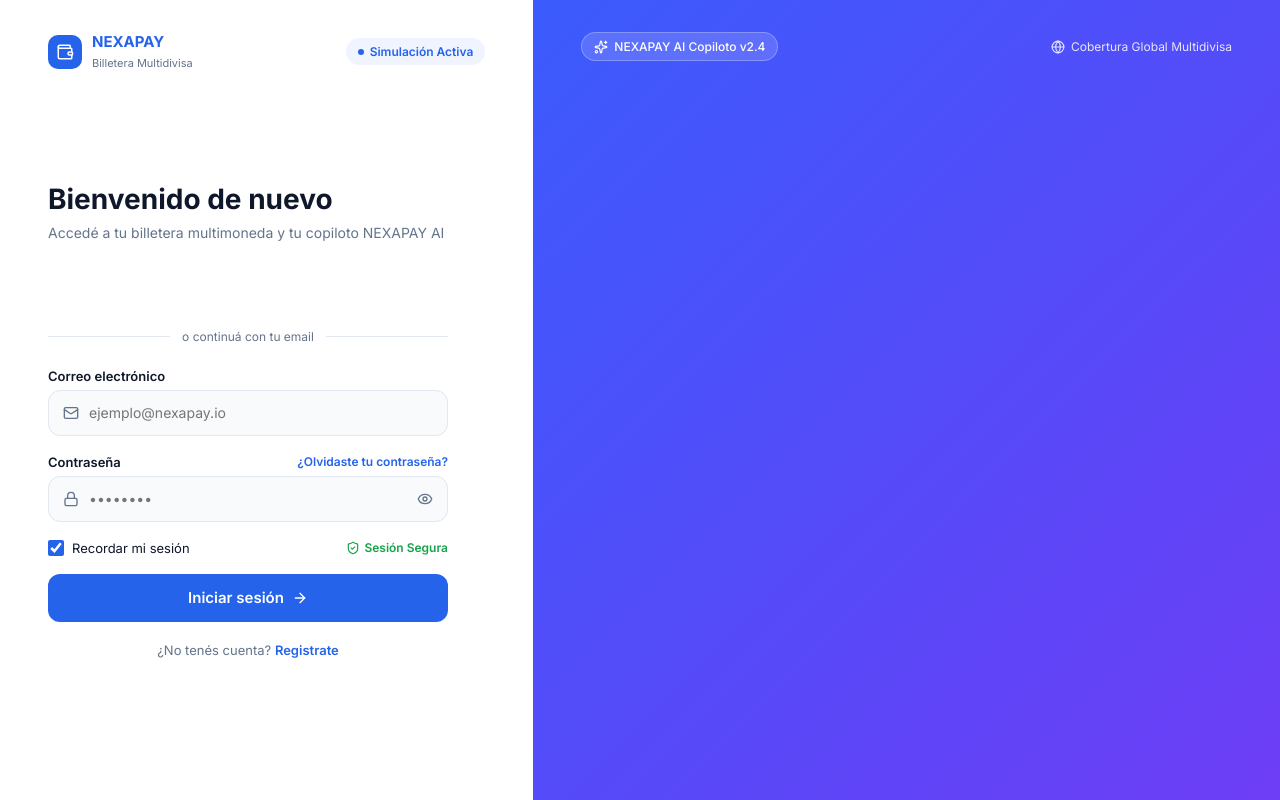
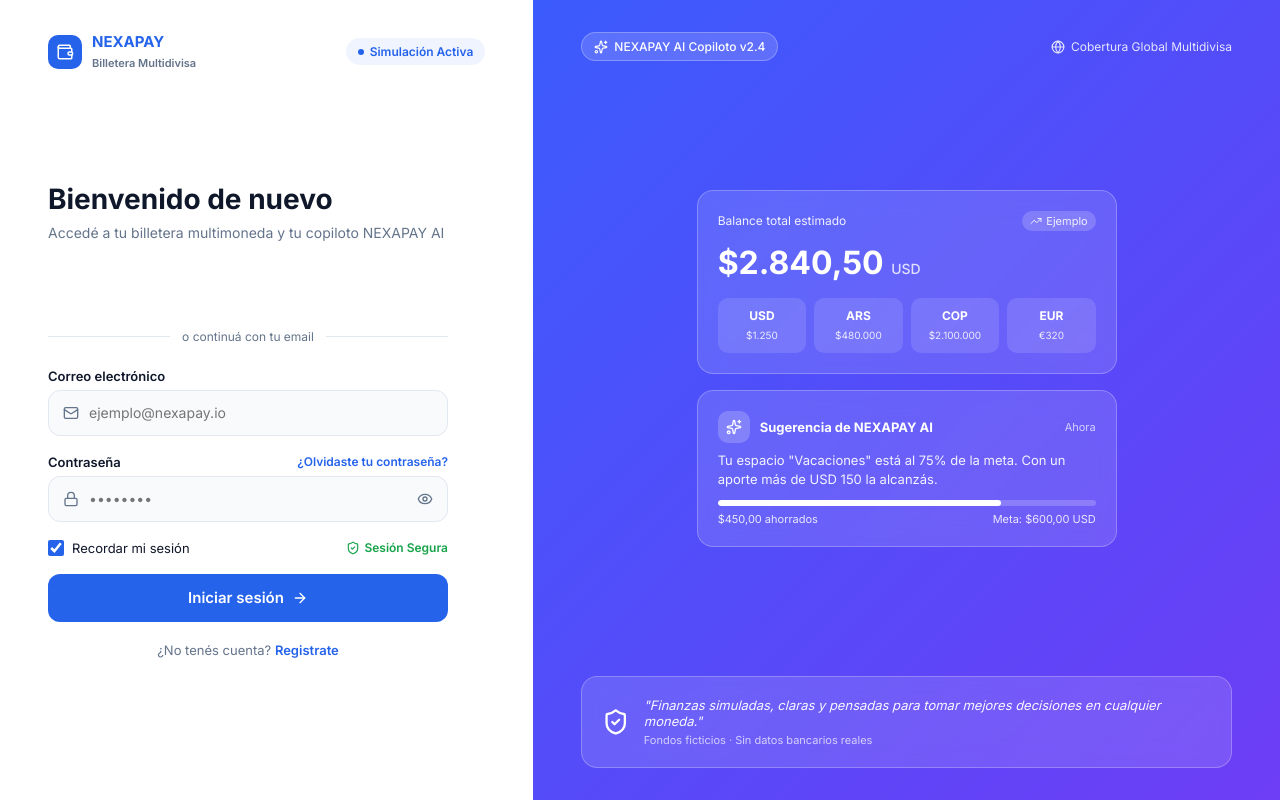
Before and after one commit to lNexapay/nexapay-frontend, a React (Vite) app: page /login in a window 1280 px wide. Built offline with nearby package versions, Linux system fonts and the light colour scheme; no server answers.

Commit message:
feat: panel visual completo en Login y Registro
El panel decorativo muestra un balance de ejemplo con las cuatro monedas, una sugerencia de NEXAPAY AI con la barra de una meta y una frase al pie. El logo de Login y Registro lleva a la landing.

```diff
--- a/src/components/AuthLayout/AuthLayout.tsx
+++ b/src/components/AuthLayout/AuthLayout.tsx
@@ -1,4 +1,5 @@
 import type { ReactNode } from 'react'
+import { Link } from 'react-router-dom'
 import Logo from '../Logo/Logo'
 import PanelVisual from './PanelVisual'
 import styles from './AuthLayout.module.css'
@@ -8,7 +9,9 @@ export default function AuthLayout({ children }: { children: ReactNode }) {
     <div className={styles.pagina}>
       <section className={styles.formulario}>
         <header className={styles.header}>
-          <Logo />
+          <Link to="/" aria-label="Ir al inicio de NEXAPAY">
+            <Logo />
+          </Link>
           <span className={styles.badge}>
             <span className={styles.punto} /> Simulación Activa
           </span>
--- a/src/components/AuthLayout/PanelVisual.module.css
+++ b/src/components/AuthLayout/PanelVisual.module.css
@@ -34,6 +34,153 @@
   opacity: 0.85;
 }
 
+.tarjetas {
+  display: flex;
+  flex-direction: column;
+  align-items: center;
+  gap: 16px;
+  margin: auto 0;
+}
+
+.vidrio {
+  width: 100%;
+  max-width: 420px;
+  padding: 20px;
+  border-radius: 16px;
+  background: rgba(255, 255, 255, 0.12);
+  border: 1px solid rgba(255, 255, 255, 0.25);
+  backdrop-filter: blur(12px);
+}
+
+.balanceFila {
+  display: flex;
+  justify-content: space-between;
+  align-items: center;
+  font-size: 12px;
+  opacity: 0.9;
+}
+
+.subida {
+  display: flex;
+  align-items: center;
+  gap: 4px;
+  background: rgba(255, 255, 255, 0.2);
+  padding: 3px 8px;
+  border-radius: 999px;
+  font-size: 11px;
+}
+
+.monto {
+  font-size: 32px;
+  font-weight: 700;
+  margin: 12px 0 16px;
+}
+
+.monto span {
+  font-size: 14px;
+  font-weight: 500;
+  opacity: 0.8;
+}
+
+.monedas {
+  display: grid;
+  grid-template-columns: repeat(4, minmax(0, 1fr));
+  gap: 8px;
+}
+
+.moneda {
+  background: rgba(255, 255, 255, 0.12);
+  border-radius: 10px;
+  padding: 10px 6px;
+  text-align: center;
+}
+
+.moneda strong {
+  display: block;
+  font-size: 12px;
+}
+
+.moneda span {
+  font-size: 10px;
+  opacity: 0.85;
+}
+
+.sugerenciaFila {
+  display: flex;
+  align-items: center;
+  gap: 10px;
+  margin-bottom: 8px;
+}
+
+.sugerenciaFila strong {
+  flex: 1;
+  font-size: 13px;
+}
+
+.sugerenciaFila small {
+  font-size: 11px;
+  opacity: 0.7;
+}
+
+.sugerenciaIcono {
+  width: 32px;
+  height: 32px;
+  border-radius: 10px;
+  background: rgba(255, 255, 255, 0.2);
+  display: grid;
+  place-items: center;
+}
+
+.sugerenciaTexto {
+  font-size: 13px;
+  opacity: 0.92;
+  margin-bottom: 12px;
+  line-height: 1.45;
+}
+
+.barra {
+  height: 6px;
+  border-radius: 999px;
+  background: rgba(255, 255, 255, 0.2);
+  overflow: hidden;
+}
+
+.barra div {
+  height: 100%;
+  width: 75%;
+  background: #fff;
+  border-radius: inherit;
+}
+
+.barraInfo {
+  display: flex;
+  justify-content: space-between;
+  font-size: 11px;
+  opacity: 0.85;
+  margin-top: 6px;
+}
+
+.cita {
+  max-width: none;
+  display: flex;
+  gap: 14px;
+  align-items: center;
+  font-size: 13px;
+}
+
+.cita p {
+  font-style: italic;
+  opacity: 0.95;
+}
+
+.cita small {
+  display: block;
+  font-style: normal;
+  opacity: 0.75;
+  margin-top: 4px;
+  font-size: 11px;
+}
+
 @media (max-width: 900px) {
   .visual { display: none; }
 }
--- a/src/components/AuthLayout/PanelVisual.tsx
+++ b/src/components/AuthLayout/PanelVisual.tsx
@@ -1,9 +1,17 @@
-import { Sparkles, Globe } from 'lucide-react'
+import { Sparkles, Globe, TrendingUp, ShieldCheck } from 'lucide-react'
 import styles from './PanelVisual.module.css'
+
+// Datos de ejemplo: el panel es decorativo, no muestra datos reales
+const ejemploMonedas = [
+  { codigo: 'USD', monto: '$1.250' },
+  { codigo: 'ARS', monto: '$480.000' },
+  { codigo: 'COP', monto: '$2.100.000' },
+  { codigo: 'EUR', monto: '€320' },
+]
 
 export default function PanelVisual() {
   return (
-    <aside className={styles.visual}>
+    <aside className={styles.visual} aria-hidden="true">
       <div className={styles.top}>
         <span className={styles.chip}>
           <Sparkles size={14} /> NEXAPAY AI Copiloto v2.4
@@ -12,6 +20,58 @@ export default function PanelVisual() {
           <Globe size={14} /> Cobertura Global Multidivisa
         </span>
       </div>
+
+      <div className={styles.tarjetas}>
+        <div className={styles.vidrio}>
+          <div className={styles.balanceFila}>
+            <span>Balance total estimado</span>
+            <span className={styles.subida}>
+              <TrendingUp size={12} /> Ejemplo
+            </span>
+          </div>
+          <p className={styles.monto}>
+            $2.840,50 <span>USD</span>
+          </p>
+          <div className={styles.monedas}>
+            {ejemploMonedas.map((m) => (
+              <div key={m.codigo} className={styles.moneda}>
+                <strong>{m.codigo}</strong>
+                <span>{m.monto}</span>
+              </div>
+            ))}
+          </div>
+        </div>
+
+        <div className={styles.vidrio}>
+          <div className={styles.sugerenciaFila}>
+            <span className={styles.sugerenciaIcono}>
+              <Sparkles size={16} />
+            </span>
+            <strong>Sugerencia de NEXAPAY AI</strong>
+            <small>Ahora</small>
+          </div>
+          <p className={styles.sugerenciaTexto}>
+            Tu espacio "Vacaciones" está al 75% de la meta. Con un aporte más de USD 150 la
+            alcanzás.
+          </p>
+          <div className={styles.barra}>
+            <div />
+          </div>
+          <div className={styles.barraInfo}>
+            <span>$450,00 ahorrados</span>
+            <span>Meta: $600,00 USD</span>
+          </div>
+        </div>
+      </div>
+
+      <div className={`${styles.vidrio} ${styles.cita}`}>
+        <ShieldCheck size={28} />
+        <p>
+          "Finanzas simuladas, claras y pensadas para tomar mejores decisiones en cualquier
+          moneda."
+          <small>Fondos ficticios · Sin datos bancarios reales</small>
+        </p>
+      </div>
     </aside>
   )
 }
```
